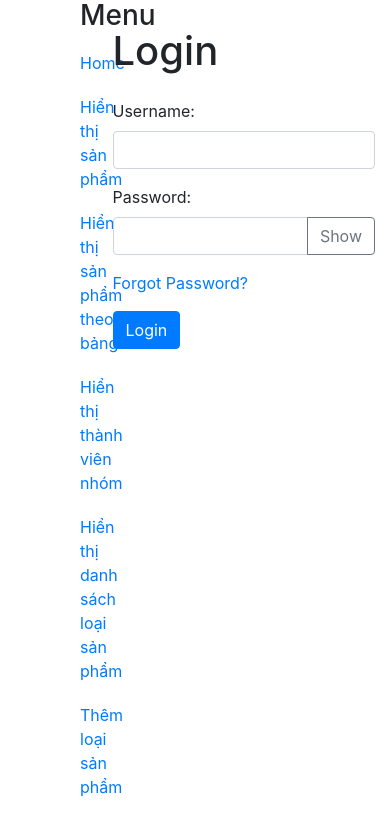
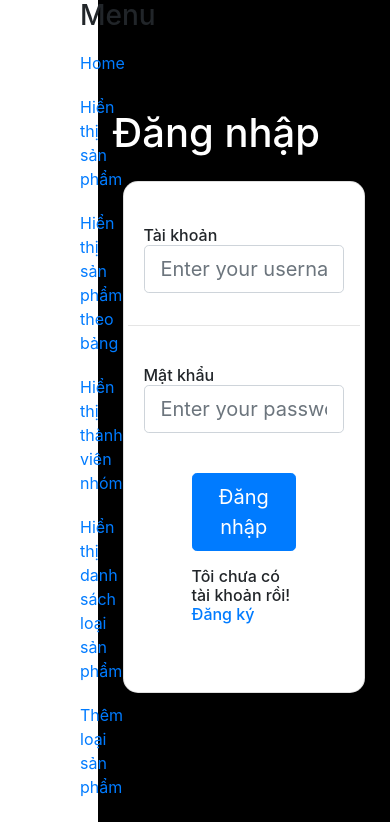
Before and after one commit to netprtony/WebThietBiDienTu, a Django app: page /login/ in a window 390 px wide; the page is wider, and only the part inside the window is pictured. Shown: the part 989-1811 px from the top of that part. Run offline with Django 5.2, Linux system fonts and the light colour scheme; some libraries are stand-ins or nearby versions.

Commit message:
create login and logout

```diff
--- a/ThietBiDienTu/Index/templates/pages/base.html
+++ b/ThietBiDienTu/Index/templates/pages/base.html
@@ -47,46 +80,16 @@
               <input type="text" name="q" placeholder="Tìm kiếm sản phẩm..." value="{{ request.GET.q }}">
               <button type="submit">Tìm kiếm</button>
           </form>
-            <style>
-              .search-form {
-            display: flex;
-            align-items: center;
-            float: right;
-            background-color: black;
-            border-radius: 5px;
 
-            box-shadow: 0 2px 4px rgba(0, 0, 0, 0.1);
-        }
-        .search-form input[type="text"] {
-            border: none;
-            outline: none;
-            padding: 8px;
-            font-size: 16px;
-            border-radius: 5px;
-            flex: 1;
-        }
-        .search-form button {
-            background-color: #007bff;
-            color: white;
-            border: none;
-            padding: 8px 16px;
-            font-size: 16px;
-            border-radius: 5px;
-            cursor: pointer;
-            transition: background-color 0.3s;
-            margin-left: 10px;
-        }
-        .search-form button:hover {
-            background-color: #0056b3;
-        }
-            </style>
             <!-- end search-->
         </div>
         <div class="header-second">
             <img width="230px" height="70px" src="{% static '/images/logo.png' %}" alt="Logo">
             <div class="section1">
-                <a href="/login"><i class="fa fa-user-o"></i> Đăng Nhập</a>
-                <a href="/register"><i class="ti-pencil"></i> Đăng Ký</a>
+                <a href="#"><i class="fa fa-user-o"></i>{{request.user}}</a>
+                <a href="{%url 'logout'%}"><i class="fa fa-sign-out"></i>Đăng xuất</a>
+                <a href="{%url 'login'%}"><i class="fa fa-user-o"></i> Đăng Nhập</a>
+                <a href="{%url 'register'%}"><i class="ti-pencil"></i> Đăng Ký</a>
                 <a href="#"><i class="ti-shopping-cart"></i> Giỏ Hàng</a>
             </div>
         </div>
--- a/ThietBiDienTu/Index/templates/pages/login.html
+++ b/ThietBiDienTu/Index/templates/pages/login.html
@@ -1,53 +1,79 @@
 {% extends "pages/base.html" %}
 
 {% block title %}
-    Register
+    Login
 {% endblock %}
 
-{% block content %}
-{% load static %}
-<div class="container">
-    <h1 class="mt-5">Login</h1>
-    <form class="mt-4" method="post">
-        {% csrf_token %}
-        <div class="form-group">
-            <label for="username">Username:</label>
-            <input type="text" class="form-control" id="username" name="username" required>
-        </div>
-        <div class="form-group">
-            <label for="password">Password:</label>
-            <div class="input-group">
-                <input type="password" class="form-control" id="password" name="password" required>
-                <div class="input-group-append">
-                    <button class="btn btn-outline-secondary" type="button" id="show_password">Show</button>
+
+<html>
+    <head>
+        <meta charset="utf-8">
+        <meta http-equiv="X-UA-Compatible" content="IE=edge">
+        <title></title>
+        <meta name="description" content="">
+        <meta name="viewport" content="width=device-width, initial-scale=1">
+        <link rel="stylesheet" href="">
+    </head>
+    <body>
+        {% block login %}
+        {% load static %}
+        <section class="vh-100" style="background-color: rgb(0, 0, 0);">
+            <div class="container h-100">
+              <div class="row d-flex justify-content-center align-items-center h-100">
+                <div class="col-xl-9">
+
+                  <h1 class="text-white mb-4">Đăng nhập</h1>
+
+                  <div class="card" style="border-radius: 15px;">
+                    <div class="card-body">
+
+                      <div class="row align-items-center pt-4 pb-3">
+                        <div class="col-md-3 ps-5">
+
+                          <h6 class="mb-0">Tài khoản</h6>
+
+                        </div>
+                        <div class="col-md-9 pe-5">
+
+                            <input type="text" class="form-control form-control-lg"  name="password" placeholder="Enter your username"/>
+
+                        </div>
+                      </div>
+
+                      <hr class="mx-n3">
+
+                      <div class="row align-items-center pt-4 pb-3">
+                        <div class="col-md-3 ps-5">
+
+                          <h6 class="mb-0">Mật khẩu</h6>
+
+                        </div>
+                        <div class="col-md-9 pe-5">
+
+                            <input type="password" class="form-control form-control-lg" id="passwordField" name="password" placeholder="Enter your password"/>
+
+                        </div>
+                      </div>
+                      <div class="px-5 py-4">
+                        <button type="submit" data-mdb-button-init data-mdb-ripple-init class="btn btn-primary btn-lg">Đăng nhập</button>
+                        <h6 class="text-fa-black-tie mb-4 mt-3">Tôi chưa có tài khoản rồi! <a href = {%url 'register'%}>Đăng ký</a></h6>
+                      </div>
+
+                    </div>
+                  </div>
+
                 </div>
+              </div>
             </div>
-        </div>
-        <div class="form-group">
-            <a href="#">Forgot Password?</a>
-        </div>
-        <button type="submit" class="btn btn-primary mb-3">Login</button>
-    </form>
-</div>
+          </section>
+        <script src="" async defer></script>
+        <script src="https://code.jquery.com/jquery-3.5.1.slim.min.js"></script>
+        <script src="https://cdn.jsdelivr.net/npm/@popperjs/core@2.5.4/dist/umd/popper.min.js"></script>
+        <script src="https://stackpath.bootstrapcdn.com/bootstrap/4.5.2/js/bootstrap.min.js"></script>
+    </body>
+</html>
+<!-- Bootstrap JS and jQuery -->
 
-<!-- Bootstrap JS and jQuery -->
-<script src="https://code.jquery.com/jquery-3.5.1.slim.min.js"></script>
-<script src="https://cdn.jsdelivr.net/npm/@popperjs/core@2.5.4/dist/umd/popper.min.js"></script>
-<script src="https://stackpath.bootstrapcdn.com/bootstrap/4.5.2/js/bootstrap.min.js"></script>
 
-<script>
-    $(document).ready(function(){
-        $('#show_password').click(function(){
-            var passwordField = $('#password');
-            var passwordFieldType = passwordField.attr('type');
-            if(passwordFieldType == 'password'){
-                passwordField.attr('type', 'text');
-                $(this).text('Hide');
-            } else {
-                passwordField.attr('type', 'password');
-                $(this).text('Show');
-            }
-        });
-    });
-</script>
+
 {% endblock %}
--- a/ThietBiDienTu/Index/urls.py
+++ b/ThietBiDienTu/Index/urls.py
@@ -11,5 +11,6 @@ urlpatterns = [
     path('product/<str:product_id>/', views.product_detail, name='product_detail'),
     path('search/', views.search_product, name='search_product'),
     path('register/', views.register, name='register'),
-    path('login/', views.login, name='login'),
+    path('login/', views.loginPage, name='login'),
+    path('logout/', views.logoutPage, name='logout'),
 ]
--- a/ThietBiDienTu/Index/views.py
+++ b/ThietBiDienTu/Index/views.py
@@ -1,10 +1,13 @@
-from django.shortcuts import render, get_object_or_404
+from django.shortcuts import render, get_object_or_404, redirect
 
 # Import model
 
-from django.http import HttpResponse
+from django.http import HttpResponse, JsonResponse
 from .models import *
 from django.contrib.auth.forms import UserCreationForm
+from django.contrib.auth import authenticate, login, logout
+from django.contrib import messages
+import json
 # Create your views here.
 #Đăng ký
 def register(request):
@@ -17,9 +20,23 @@ def register(request):
     context = {'form':form}
     return render(request, 'pages/register.html', context)
 
-def login(request):
+def loginPage(request):
+    if request.user.is_authenticated:
+        return redirect('index')
+    if request.method == "POST":
+        username = request.POST.get('username')
+        password = request.POST.get('password')
+        user = authenticate(request, username = username, password = password)
+        if user is not None:
+            login(request, user)
+            return redirect('index')
+        else:
+            messages.info(request, 'Tài khoản hoặc mật khẩu không đúng!')
     context = {}
     return render(request, 'pages/login.html', context)
+def logoutPage(request):
+    logout(request)
+    return redirect('login')
 
 # Thành viên
 def Member_list(request):
```
Also changed, not shown: other parts of ThietBiDienTu/Index/templates/pages/base.html (+37 -1 lines), ThietBiDienTu/Index/templates/pages/Register.html (+12 -10 lines), ThietBiDienTu/db.sqlite3.
